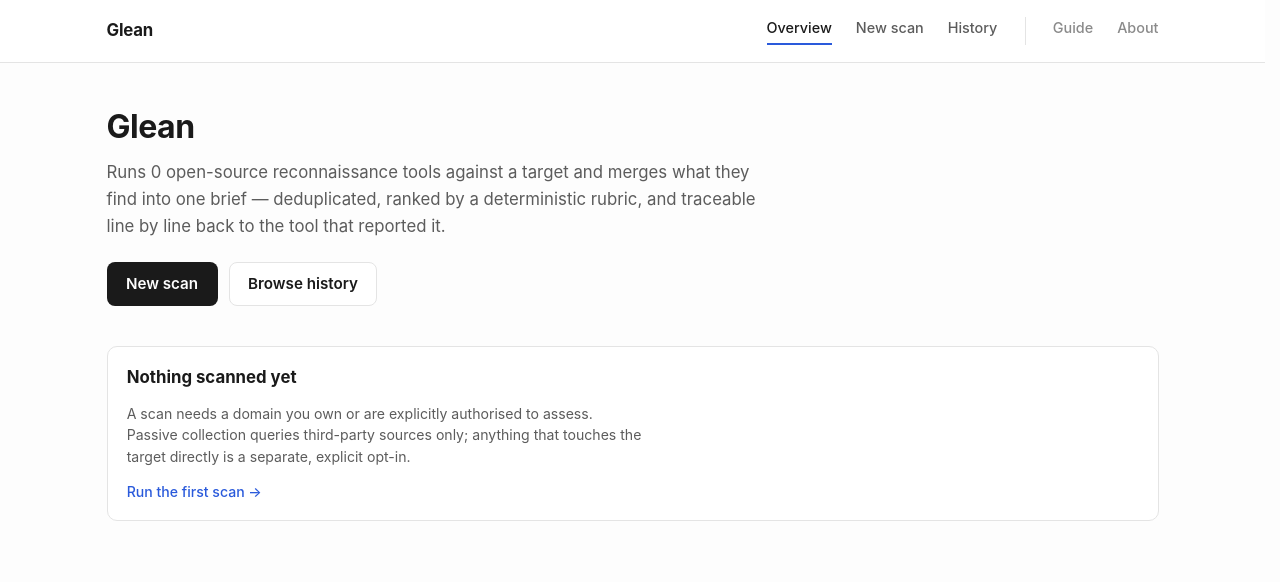
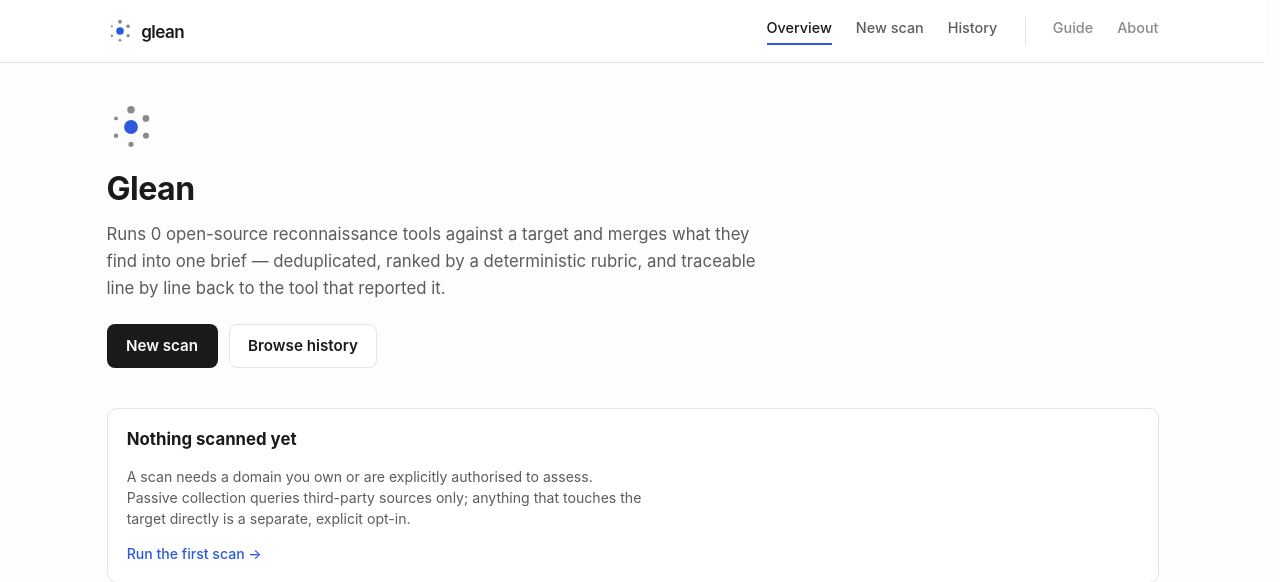
Before and after one commit to yulangalagoda/glean, a FastAPI app: page / in a window 1280 px wide. Shown: the top 582 px of the page. Run offline with FastAPI, Linux system fonts and the light colour scheme.

Commit message:
Wire the brand marks into the web interface
A logo lockup in the nav on every page, light and dark favicons, an
animated loader on the watch page, and the mark on the landing hero.
The source set lives in assets/logo/ with its own design notes; the
copies served from web/static/ are guarded by a byte-wise drift test,
because duplicated files drift and a mark that quietly differs between
the two would be hard to notice.

Two integration choices matter and go in opposite directions.

The lockup is inlined SVG rather than <img src>. Its wordmark and outer
ring are drawn with currentColor, which an external SVG cannot inherit
from the page -- as an <img> it would render black in dark mode. Inlined,
it follows the theme for free and only the centre dot stays a fixed
accent. A test asserts it stays inlined so this is not "optimised" back
into an image later.

The loader is a plain <img> for the opposite reason: its animation lives
inside the file, so it runs with no script and no external request, and
it rests on the static mark at both ends of its cycle. A stalled scan, a
background tab, or a reduced-motion preference therefore shows the logo
rather than a half-collapsed frame. It sits beside the stage checklist
rather than above it, so the motion reads as that list being worked
through rather than as decoration parked at the top of the page.

The wrapped report page has its own <head> from render_html(), so it was
the one page in the app with a blank tab icon; it now gets the favicon
too. The saved brief.html on disk is untouched -- the links go into the
HTTP response only, so the standalone file stays self-contained
(ADR-0010 D3).

Confirmed the assets genuinely ship rather than only existing in the
repository: static/* was already covered by package-data, and rebuilding
the wheel shows all five present. One test that asserted the nav brand
was the literal text "Glean" now checks what actually matters instead --
that it still links home and still carries an accessible name, since the
visible wordmark is no longer text a screen reader can read.

400 tests pass (8 new); ruff, mypy, pre-commit and a wheel build clean.

```diff
--- a/src/glean_osint/web/app.py
+++ b/src/glean_osint/web/app.py
@@ -195,7 +195,13 @@ def _wrap_scan_result_for_web(
     thing that's easy to get subtly wrong (e.g. an embedded `</script`
     sequence), so it's avoided entirely rather than risked.
     """
-    html = html.replace("<style>", '<link rel="stylesheet" href="/static/style.css">\n<style>', 1)
+    head_links = (
+        '<link rel="icon" href="/static/glean-favicon.svg" type="image/svg+xml">\n'
+        '<link rel="icon" href="/static/glean-favicon-dark.svg" type="image/svg+xml" '
+        'media="(prefers-color-scheme: dark)">\n'
+        '<link rel="stylesheet" href="/static/style.css">\n'
+    )
+    html = html.replace("<style>", head_links + "<style>", 1)
     html = html.replace(
         "<body>",
         f'<body data-scan-id="{_escape_html(scan_id)}">\n'
--- a/src/glean_osint/web/static/style.css
+++ b/src/glean_osint/web/static/style.css
@@ -104,9 +104,15 @@ body {
   display: flex; align-items: center; justify-content: space-between;
 }
 .nav-brand {
-  font-weight: 700; font-size: 1.05rem; letter-spacing: -0.01em;
+  display: inline-flex; align-items: center;
   color: var(--text); text-decoration: none;
 }
+/* The lockup is inlined SVG so its currentColor parts (wordmark and outer
+   ring) inherit the nav's colour and follow the theme; only the centre dot
+   is a fixed accent. Sized here rather than in the file so one rule governs
+   it everywhere. */
+.nav-lockup { height: 26px; width: auto; display: block; }
+.nav-brand:hover .nav-lockup { opacity: 0.85; }
 .nav-links { display: flex; gap: 1.5rem; font-size: 0.9rem; }
 .nav-links a {
   color: var(--text-muted); text-decoration: none; font-weight: 500;
@@ -140,6 +146,20 @@ input[type="text"], input[type="number"], textarea {
   width: 100%; padding: 0.55rem 0.7rem; border: 1px solid var(--border); border-radius: 8px;
   font-size: 1rem; font-family: inherit; background: var(--surface); color: var(--text);
 }
+/* Brand marks -------------------------------------------------------- */
+.hero-mark { height: 48px; width: auto; display: block; margin: 0 0 0.9rem; }
+
+/* The loader sits beside the stage checklist rather than above it, so the
+   motion reads as "this list is being worked through" rather than as a
+   decoration parked at the top of the page. */
+.scan-progress { display: flex; align-items: flex-start; gap: 1.15rem; margin: 0 0 1rem; }
+.scan-progress .stage-checklist { flex: 1; margin-bottom: 0; }
+.scan-loader { flex: none; display: block; }
+@media (max-width: 30rem) {
+  .scan-progress { gap: 0.8rem; }
+  .scan-loader { width: 52px; height: 52px; }
+}
+
 /* --- Documentation pages (guide, about) ------------------------------
    Prose, so it gets a narrower measure than the data-heavy pages and a
    heading rhythm that supports skimming to a section rather than reading
--- a/src/glean_osint/web/templates/base.html
+++ b/src/glean_osint/web/templates/base.html
@@ -4,6 +4,9 @@
 <meta charset="utf-8">
 <meta name="viewport" content="width=device-width, initial-scale=1">
 <title>{% block title %}Glean{% endblock %}</title>
+<link rel="icon" href="/static/glean-favicon.svg" type="image/svg+xml">
+<link rel="icon" href="/static/glean-favicon-dark.svg" type="image/svg+xml"
+      media="(prefers-color-scheme: dark)">
 <link rel="stylesheet" href="/static/style.css">
 </head>
 <body>
@@ -21,7 +24,27 @@
 <a class="skip-link" href="#main">Skip to main content</a>
 <header class="site-header">
   <nav class="nav" aria-label="Primary">
-    <a class="nav-brand" href="/">Glean</a>
+    <a class="nav-brand" href="/" aria-label="Glean — overview">
+      <svg class="nav-lockup" xmlns="http://www.w3.org/2000/svg" viewBox="0 0 132 32"
+      role="img" aria-labelledby="glean-lockup-title">
+      <title id="glean-lockup-title">Glean</title>
+      <g>
+      <g fill="currentColor" opacity="0.5">
+      <circle cx="16"    cy="4.5"   r="2.5"/>
+      <circle cx="25.96" cy="10.25" r="2.25"/>
+      <circle cx="25.96" cy="21.75" r="2"/>
+      <circle cx="16"    cy="27.5"  r="1.75"/>
+      <circle cx="6.04"  cy="21.75" r="1.5"/>
+      <circle cx="6.04"  cy="10.25" r="1.3"/>
+      </g>
+      <circle cx="16" cy="16" r="4.6" fill="#2a5adb"/>
+      </g>
+      <text x="42" y="16" fill="currentColor"
+      font-family="-apple-system, BlinkMacSystemFont, 'Segoe UI', Helvetica, Arial, sans-serif"
+      font-size="21" font-weight="640" letter-spacing="-0.6"
+      dominant-baseline="central">glean</text>
+      </svg>
+    </a>
     <div class="nav-links">
       <a href="/" class="{{ 'active' if request.url.path == '/' else '' }}"
          {% if request.url.path == '/' %}aria-current="page"{% endif %}>Overview</a>
--- a/src/glean_osint/web/templates/landing.html
+++ b/src/glean_osint/web/templates/landing.html
@@ -3,6 +3,19 @@
 {% block content %}
 
 <section class="lede">
+    <svg class="hero-mark" xmlns="http://www.w3.org/2000/svg" viewBox="0 0 32 32"
+    role="img" aria-labelledby="glean-mark-title">
+    <title id="glean-mark-title">Glean</title>
+    <g fill="currentColor" opacity="0.5">
+    <circle cx="16"    cy="4.5"   r="2.5"/>
+    <circle cx="25.96" cy="10.25" r="2.25"/>
+    <circle cx="25.96" cy="21.75" r="2"/>
+    <circle cx="16"    cy="27.5"  r="1.75"/>
+    <circle cx="6.04"  cy="21.75" r="1.5"/>
+    <circle cx="6.04"  cy="10.25" r="1.3"/>
+    </g>
+    <circle cx="16" cy="16" r="4.6" fill="#2a5adb"/>
+    </svg>
   <h1>Glean</h1>
   <p class="lede-text">
     Runs {{ tool_count }} open-source reconnaissance tools against a target and merges what
```
Also changed, not shown: src/glean_osint/web/templates/watch.html (+8 -1 lines), tests/test_web_app.py (+75 -1 lines), CHANGELOG.md, assets/logo/README.md (added), assets/logo/glean-favicon-dark.svg (added), assets/logo/glean-favicon.svg (added), assets/logo/glean-loader.svg (added), assets/logo/glean-lockup.svg (added), assets/logo/glean-logo.svg (added), assets/logo/glean-mark-mono.svg (added), assets/logo/glean-mark.svg (added), src/glean_osint/web/static/glean-favicon-dark.svg (added), src/glean_osint/web/static/glean-favicon.svg (added), src/glean_osint/web/static/glean-loader.svg (added), 2 more files.
